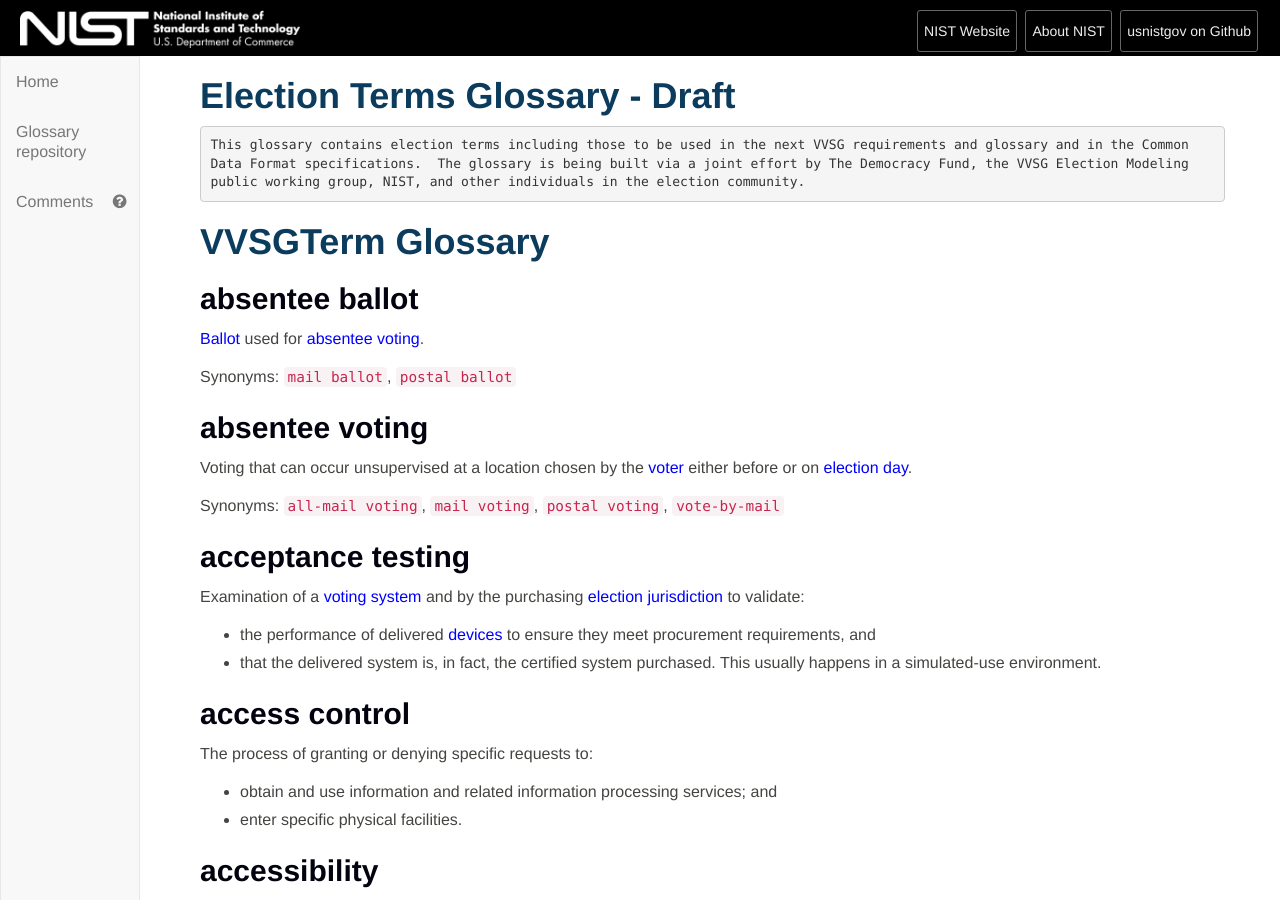
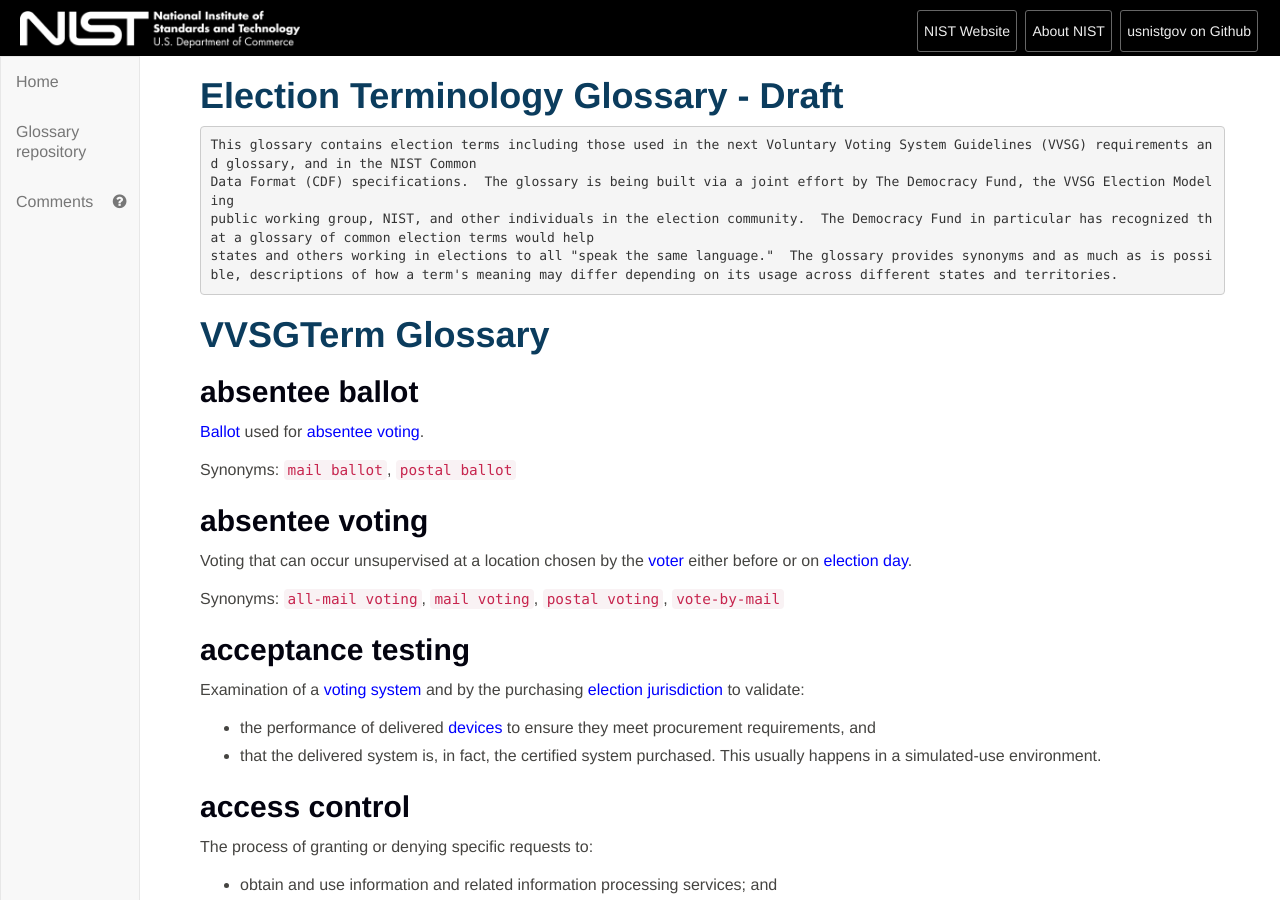
Before and after one commit to usnistgov/ElectionGlossary, a Jekyll site: the page built from index.md, in a window 1280 px wide and 900 px high. Built offline with Jekyll 4.4.1, drawn with Linux system fonts in a browser that asks for light colours; our own code applies the rules of GitHub Pages for plain Markdown files.

Commit message:
minor updates

```diff
--- a/index.md
+++ b/index.md
@@ -1,7 +1,8 @@
-# Election Terms Glossary - Draft
-	This glossary contains election terms including those to be used in the next VVSG requirements and glossary and in the Common
-	Data Format specifications.  The glossary is being built via a joint effort by The Democracy Fund, the VVSG Election Modeling
-	public working group, NIST, and other individuals in the election community.
+# Election Terminology Glossary - Draft
+	This glossary contains election terms including those used in the next Voluntary Voting System Guidelines (VVSG) requirements and glossary, and in the NIST Common
+	Data Format (CDF) specifications.  The glossary is being built via a joint effort by The Democracy Fund, the VVSG Election Modeling
+	public working group, NIST, and other individuals in the election community.  The Democracy Fund in particular has recognized that a glossary of common election terms would help
+	states and others working in elections to all "speak the same language."  The glossary provides synonyms and as much as is possible, descriptions of how a term's meaning may differ depending on its usage across different states and territories.
 
 
 # VVSGTerm Glossary
```
